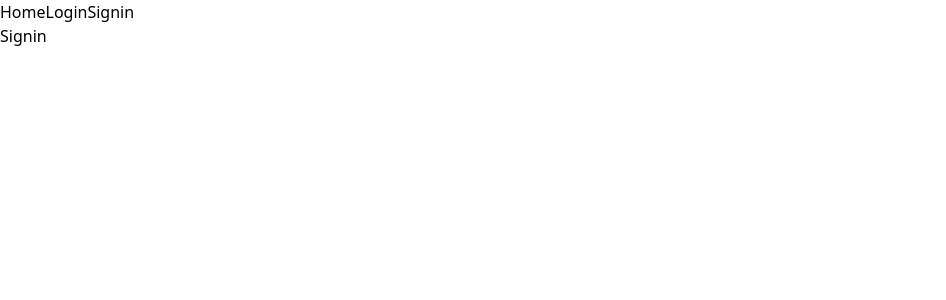
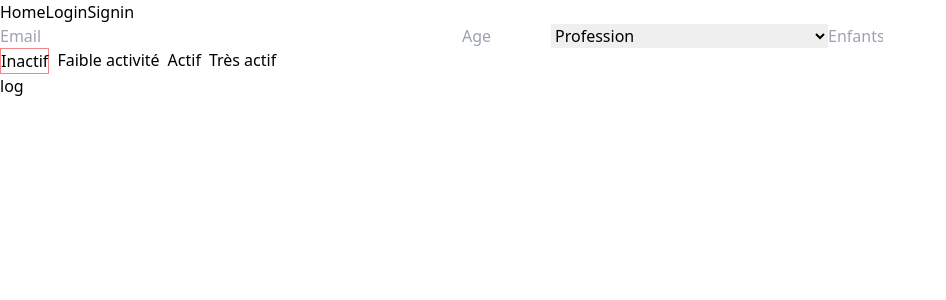
Before and after one commit to Stabien/esgi-hackathon, a Next.js app in the folder front/: page /signin in a window 1280 px wide. Shown: the top 300 px of the page, without its empty margins (0-946 px from the left). Built offline with nearby package versions, Linux system fonts and the light colour scheme.

Commit message:
🚧 work on signin

```diff
--- /dev/null
+++ b/front/components/Select.tsx
@@ -0,0 +1,30 @@
+type Props = {
+  name: string;
+  options: { label: string; value: string }[];
+  placeholder: string;
+  onChange: (value: string) => void;
+  className?: string;
+};
+
+const Select = ({ options, placeholder, onChange, name, className }: Props) => {
+  return (
+    <select
+      name={name}
+      value={""}
+      required
+      placeholder={placeholder}
+      onChange={(event) => onChange(event.target.value)}
+    >
+      <option disabled={true} value="">
+        {placeholder}
+      </option>
+      {options.map((option) => (
+        <option key={option.label} value={option.value}>
+          {option.label}
+        </option>
+      ))}
+    </select>
+  );
+};
+
+export default Select;
--- a/front/components/Signin.tsx
+++ b/front/components/Signin.tsx
@@ -1,9 +1,112 @@
-import React from "react";
+import Select from "@/components/Select";
+import { ProfessionList, SportList } from "@/constants";
+import { ProfessionCategory, User } from "@/types";
+import { arrayToSelect } from "@/utils/display";
+import React, {
+  ChangeEvent,
+  ChangeEventHandler,
+  FormEvent,
+  useState,
+} from "react";
 
 type Props = {};
 
 const Signin = (props: Props) => {
-  return <div>Signin</div>;
+  const [userForm, setUserForm] = useState<User>({
+    email: "",
+    age: 0,
+    profession: "Sans emploi",
+    children: 0,
+    sport: "Inactif",
+  });
+  const [password, setPassword] = useState<string>("");
+  const handleSubmit = async (e: FormEvent) => {
+    e.preventDefault();
+  };
+  return (
+    <form onSubmit={(e) => handleSubmit(e)}>
+      <input
+        required
+        type="email"
+        name="email"
+        placeholder="Email"
+        value={userForm.email}
+        onChange={(event: ChangeEvent) =>
+          setUserForm((prevState) => ({
+            ...prevState,
+            email: (event.target as HTMLInputElement).value,
+          }))
+        }
+      />
+      <input
+        type="password"
+        onChange={(event: ChangeEvent) =>
+          setPassword((event.target as HTMLInputElement).value)
+        }
+      />
+      <input
+        type="number"
+        required
+        // value={userForm.age}
+        placeholder="Age"
+        min={0}
+        max={122}
+        onInput={(event: FormEvent) => {
+          const newAge = parseFloat((event.target as any).value);
+          setUserForm((prevState) => ({
+            ...prevState,
+            age: newAge,
+          }));
+        }}
+      />
+      <Select
+        name="profession"
+        onChange={(value: string) =>
+          setUserForm((prevState) => ({
+            ...prevState,
+            profession: value as ProfessionCategory,
+          }))
+        }
+        options={arrayToSelect(ProfessionList)}
+        placeholder="Profession"
+      />
+      <input
+        required
+        type="number"
+        // value={userForm.age}
+        placeholder="Enfants"
+        min={0}
+        max={6}
+        onInput={(event: FormEvent) => {
+          const newChildren = parseFloat((event.target as any).value);
+          setUserForm((prevState) => ({
+            ...prevState,
+            children: newChildren,
+          }));
+        }}
+      />
+      <div className="flex gap-2">
+        {SportList.map((sport) => (
+          <div
+            className={
+              userForm.sport === sport ? "border-red-200 border" : "border-none"
+            }
+            key={sport}
+            onClick={() =>
+              setUserForm((prevState) => ({
+                ...prevState,
+                sport: sport,
+              }))
+            }
+          >
+            {sport}
+          </div>
+        ))}
+      </div>
+
+      <button type="submit"> log</button>
+    </form>
+  );
 };
 
 export default Signin;
--- /dev/null
+++ b/front/components/scale.tsx
@@ -0,0 +1,9 @@
+import React from "react";
+
+type Props = {};
+
+const scale = (props: Props) => {
+  return <div>scale</div>;
+};
+
+export default scale;
--- /dev/null
+++ b/front/constants/index.ts
@@ -0,0 +1,21 @@
+import { ProfessionCategory, SportCategory } from "@/types";
+
+export const SportList: SportCategory[] = [
+  "Inactif",
+  "Faible activité",
+  "Actif",
+  "Très actif",
+];
+export const ProfessionList: ProfessionCategory[] = [
+  "Médical et paramédical",
+  "Services financiers",
+  "Éducation",
+  "Ingénierie",
+  "Technologie de l'information",
+  "Marketing et publicité",
+  "Médias et communication",
+  "Droit",
+  "Services publics",
+  "Commerce de détail et de services",
+  "Sans emploi",
+];
--- a/front/types/index.ts
+++ b/front/types/index.ts
@@ -8,7 +8,8 @@ export type ProfessionCategory =
   | "Médias et communication"
   | "Droit"
   | "Services publics"
-  | "Commerce de détail et de services";
+  | "Commerce de détail et de services"
+  | "Sans emploi";
 
 export type SportCategory =
   | "Inactif"
@@ -20,5 +21,5 @@ export type User = {
   age: number;
   profession: ProfessionCategory;
   sport: SportCategory;
-  enfant: number;
+  children: number;
 };
--- /dev/null
+++ b/front/utils/display.ts
@@ -0,0 +1,4 @@
+export const arrayToSelect = (
+  array: string[]
+): { label: string; value: string }[] =>
+  array.map((a) => ({ label: a, value: a }));
```
